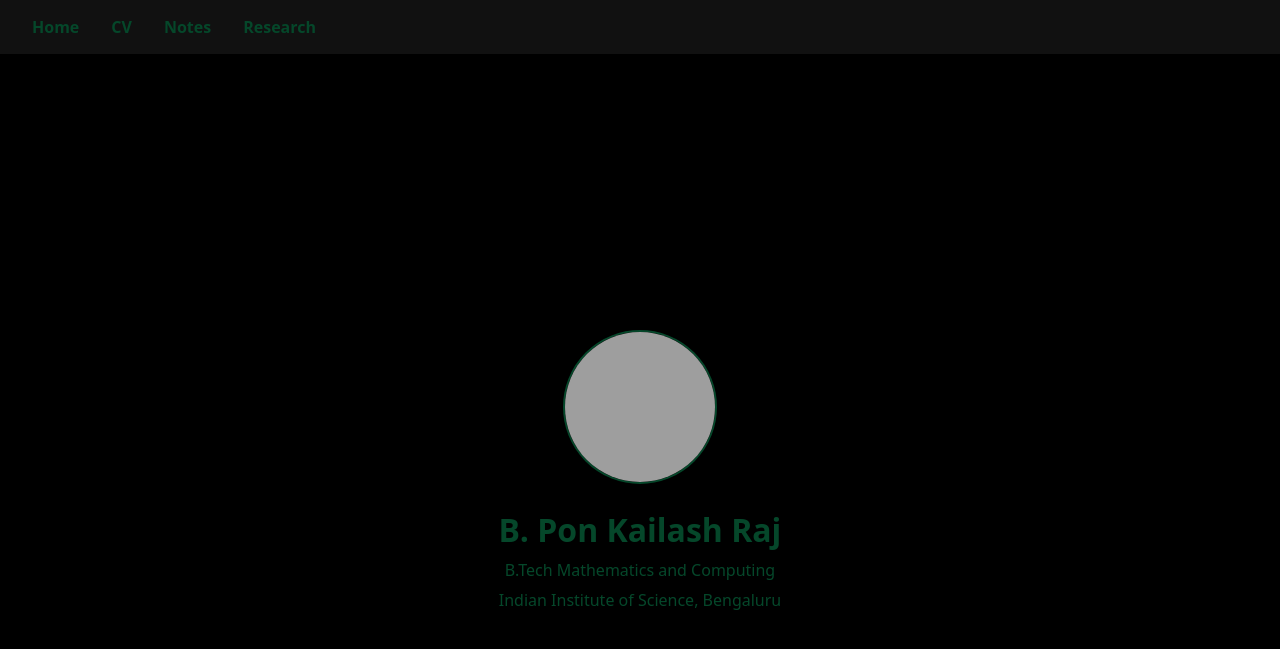
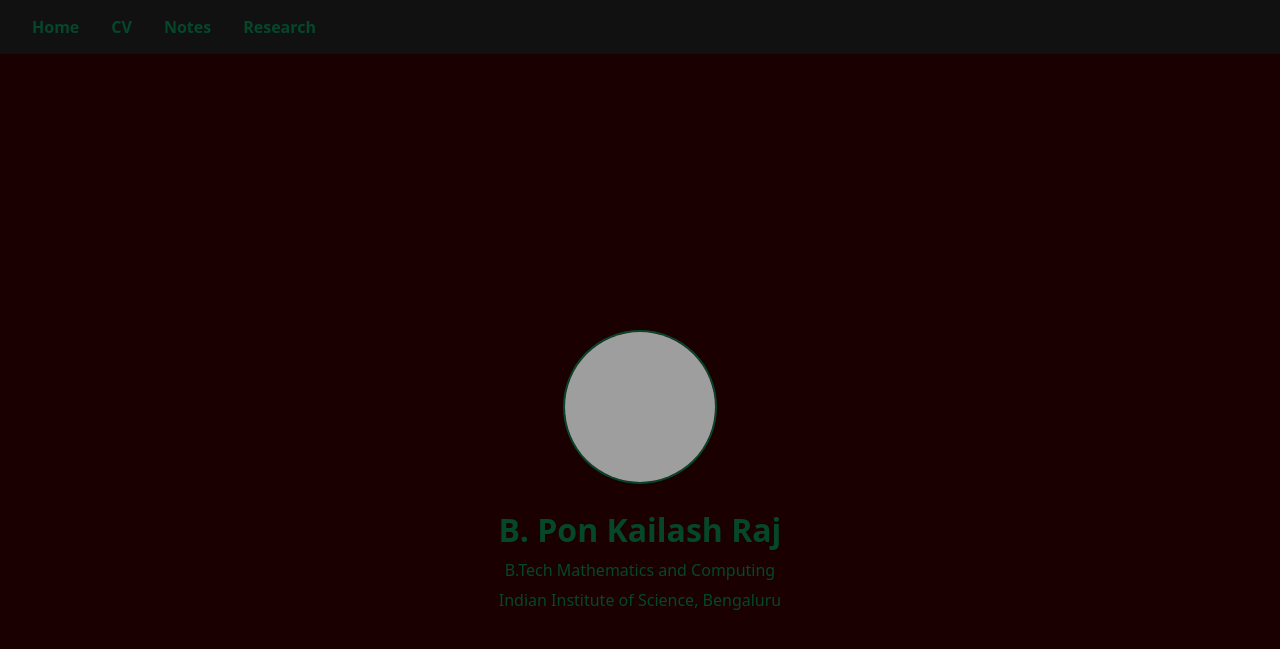
Before and after one commit to PONKAILASHRAJ/pk, a Jekyll site: the page index.html, which Jekyll copies as it is, in a window 1280 px wide. Shown: the top 649 px of the page. Built offline with Jekyll 4.4.1, drawn with Linux system fonts in a browser that asks for light colours; grey boxes are pictures that could not be loaded.

Commit message:
index.html

```diff
--- a/index.html
+++ b/index.html
@@ -13,7 +13,7 @@
     body {
       margin: 0;
       padding: 0;
-      background-color: #000;
+      background-color: #1A0000;
       color: var(--dg);
       font-family: system-ui, sans-serif;
     }
```
